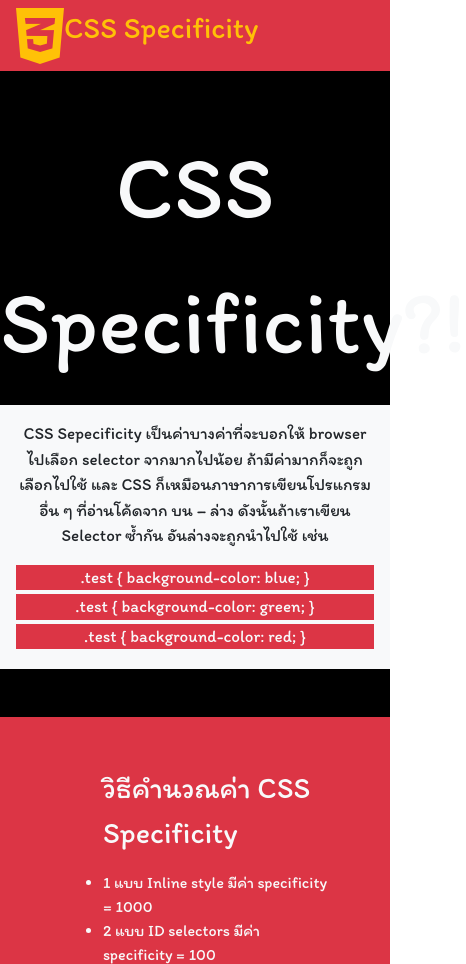
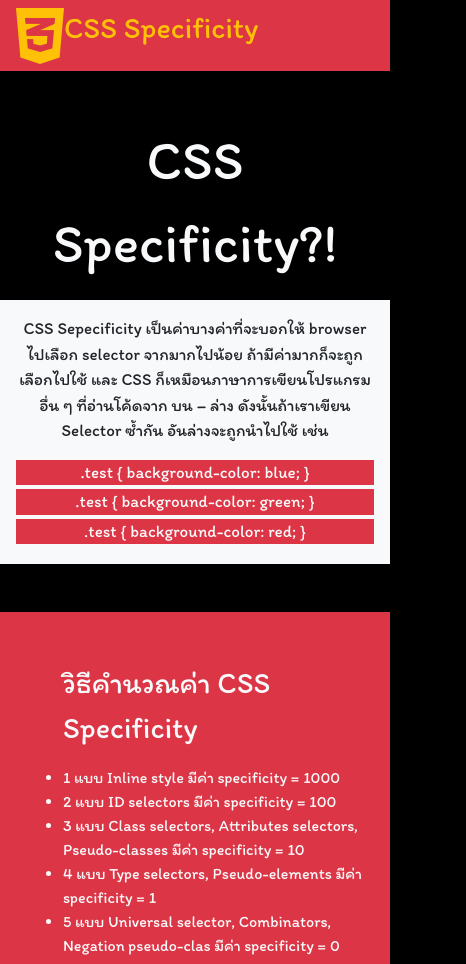
Before and after one commit to TaeNattaphong/TaeNattaphong.github.io, a plain HTML site: page CSSspecificity.html in a window 390 px wide. Shown: the top 964 px of the page, 466 px wide, since content can reach past the window. Drawn offline with nearby package versions, Linux system fonts and the light colour scheme.

Commit message:
Fix format for mobile

```diff
--- a/CSSspecificity.html
+++ b/CSSspecificity.html
@@ -10,13 +10,15 @@
     <link rel="stylesheet" href="css/fontawesome-free-5.10.1-web/css/all.min.css">
     <link rel="stylesheet" href="https://stackpath.bootstrapcdn.com/bootstrap/4.3.1/css/bootstrap.min.css" integrity="sha384-ggOyR0iXCbMQv3Xipma34MD+dH/1fQ784/j6cY/iJTQUOhcWr7x9JvoRxT2MZw1T" crossorigin="anonymous">
 </head>
-<body>
+<body class="body">
     <div class="itimFont">
         <nav class="navbar navbar-expand navbar-light bg-danger py-0 text-warning">
             <i class="fab fa-css3-alt fa-4x"></i><p class="navbar-brand text-warning" id="fontSize30px">CSS Specificity</p>
         </nav>
         <div class="body py-5">
-            <p class="text-light text-center" id="fontSize90px">CSS Specificity?!</p>
+            <div class="col-xl">
+                <p class="text-light text-center" id="fontSize55px">CSS Specificity?!</p>
+            </div>
             <div class="text-center bg-light container p-3" id="fontSize17px">
                 <p>
                     CSS Sepecificity เป็นค่าบางค่าที่จะบอกให้ browser ไปเลือก selector จากมากไปน้อย
@@ -34,7 +36,7 @@
                 </div>
             </div>
         </div>
-        <div class="bg-danger p-5">
+        <div class="bg-danger py-5 px-2">
             <div class="container text-light">
                 <ul><p id="fontSize30px">วิธีคำนวณค่า CSS Specificity</p>
                     <li>1 แบบ Inline style มีค่า specificity = 1000</li>
--- a/css/index.css
+++ b/css/index.css
@@ -10,8 +10,8 @@
     font-family: 'Itim', cursive;
 }
 
-#fontSize90px {
-    font-size: 90px;
+#fontSize55px {
+    font-size: 55px;
 }
 
 #fontSize40px {
```
